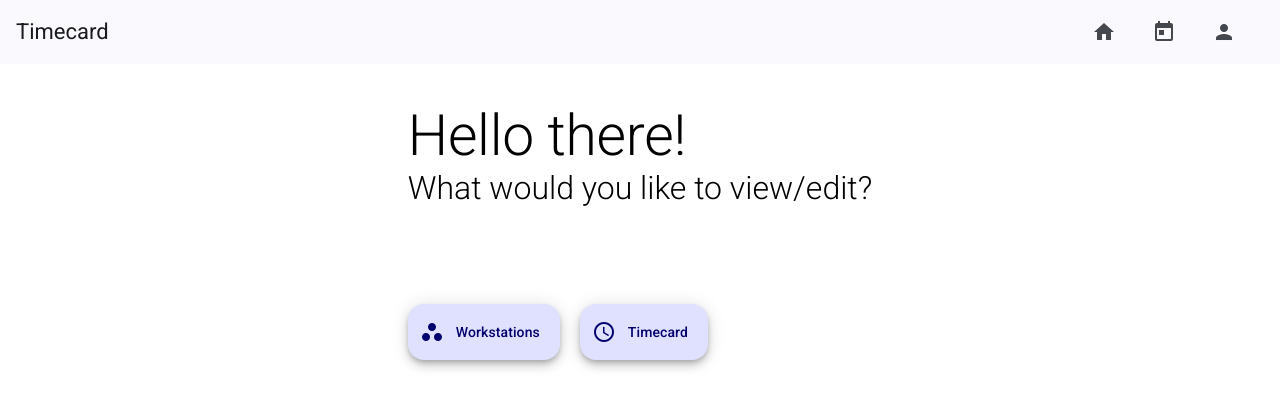
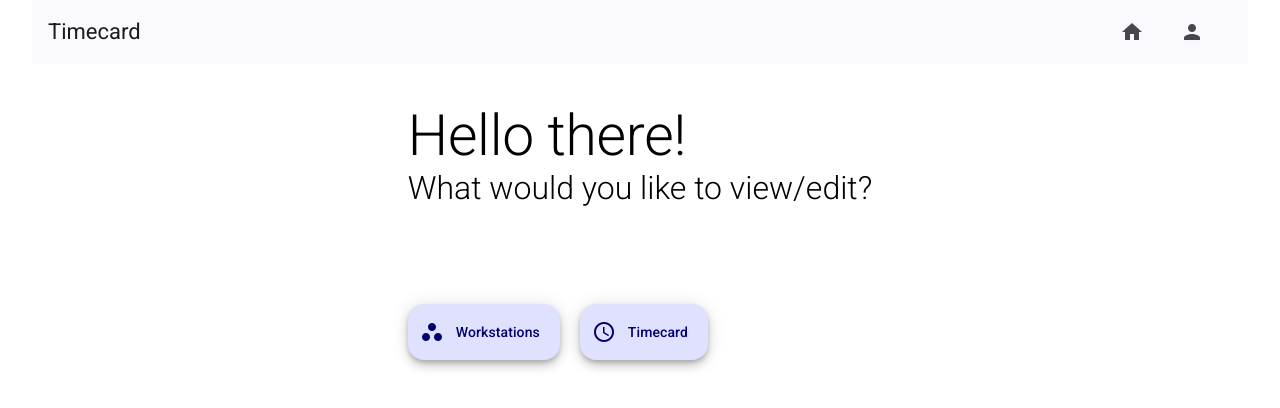
Before and after one commit to dkbaffour777/timecard, an Angular app in the folder frontend/: page / in a window 1280 px wide. Shown: the top 408 px of the page. Built offline with nearby package versions, Linux system fonts and the light colour scheme.

Commit message:
Updated styles: header and timecard

```diff
--- a/frontend/src/app/components/header/header.component.css
+++ b/frontend/src/app/components/header/header.component.css
@@ -1,5 +1,5 @@
 .header {
-    width: 100vw;
+    width: 95vw;
     display: flex;
     justify-content: space-between;
     margin: auto 20px;
--- a/frontend/src/app/components/header/header.component.html
+++ b/frontend/src/app/components/header/header.component.html
@@ -6,9 +6,6 @@
         <mat-icon>home</mat-icon>
       </button>
     </a>
-    <button mat-icon-button aria-label="Date today">
-      <mat-icon>today</mat-icon>
-    </button>
     <button
       mat-icon-button
       [matMenuTriggerFor]="menu"
--- a/frontend/src/app/components/pages/timecard/timecard.component.css
+++ b/frontend/src/app/components/pages/timecard/timecard.component.css
@@ -28,7 +28,7 @@ button {
   width: 100%;
   height: 400px;
   display: flex;
-  overflow: hidden;
+  overflow: auto;
 }
 .scroll-column-head {
   border-right: 1px solid #ddd;
```
